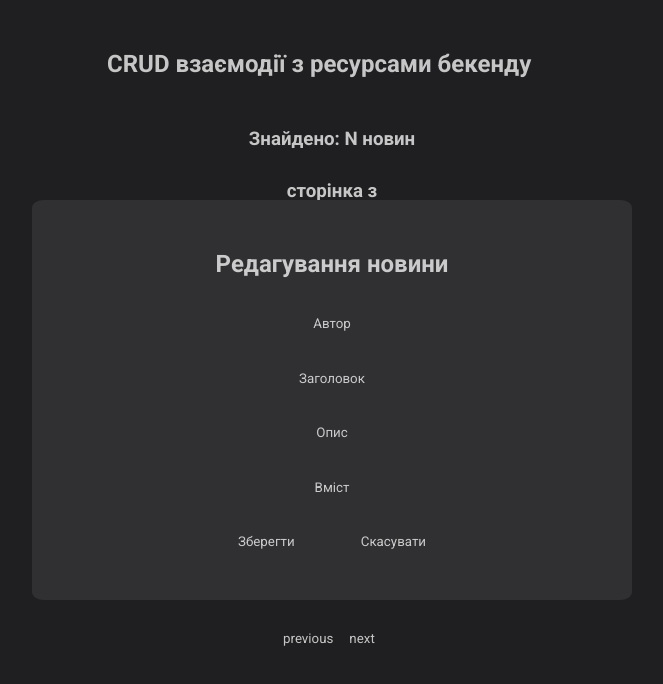
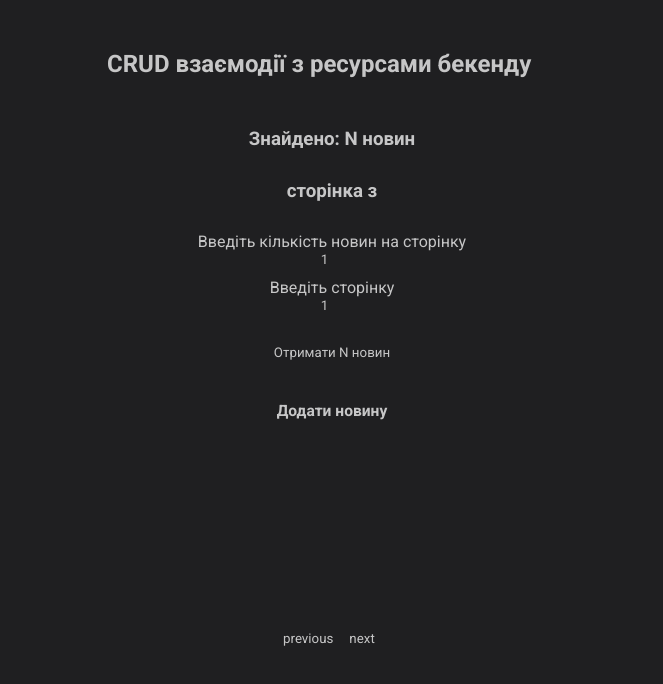
Before and after one commit to MichaelShpeh/hw-js-vite, a website built with Vite: page src/4semester-lessons/lesson-18/lesson-18.html in a window 1280 px wide. Shown: the whole page, without its empty margins (308-971 px from the left). Built offline with nearby package versions, Linux system fonts and the light colour scheme.

Commit message:
small fix hw-18

```diff
--- a/src/4semester-lessons/lesson-18/lesson-18.html
+++ b/src/4semester-lessons/lesson-18/lesson-18.html
@@ -51,7 +51,7 @@
             </form>
         </div>
     </div>
-    <div class="backdrop-edit ishidden">
+    <div class="backdrop-edit is-hidden">
         <div class="modal-1">
             <form id="edit-news-form">
                 <h2>Редагування новини</h2>
```
